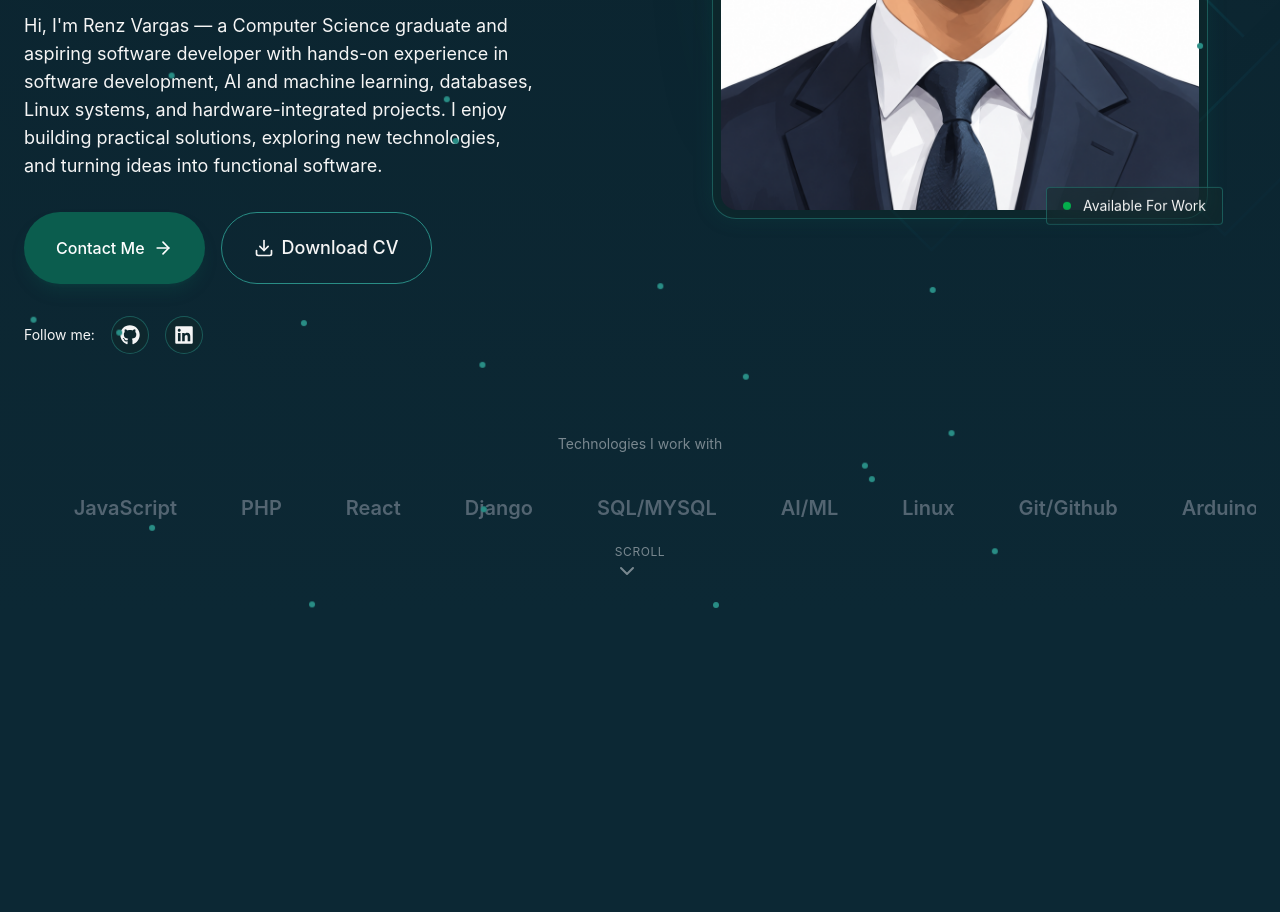
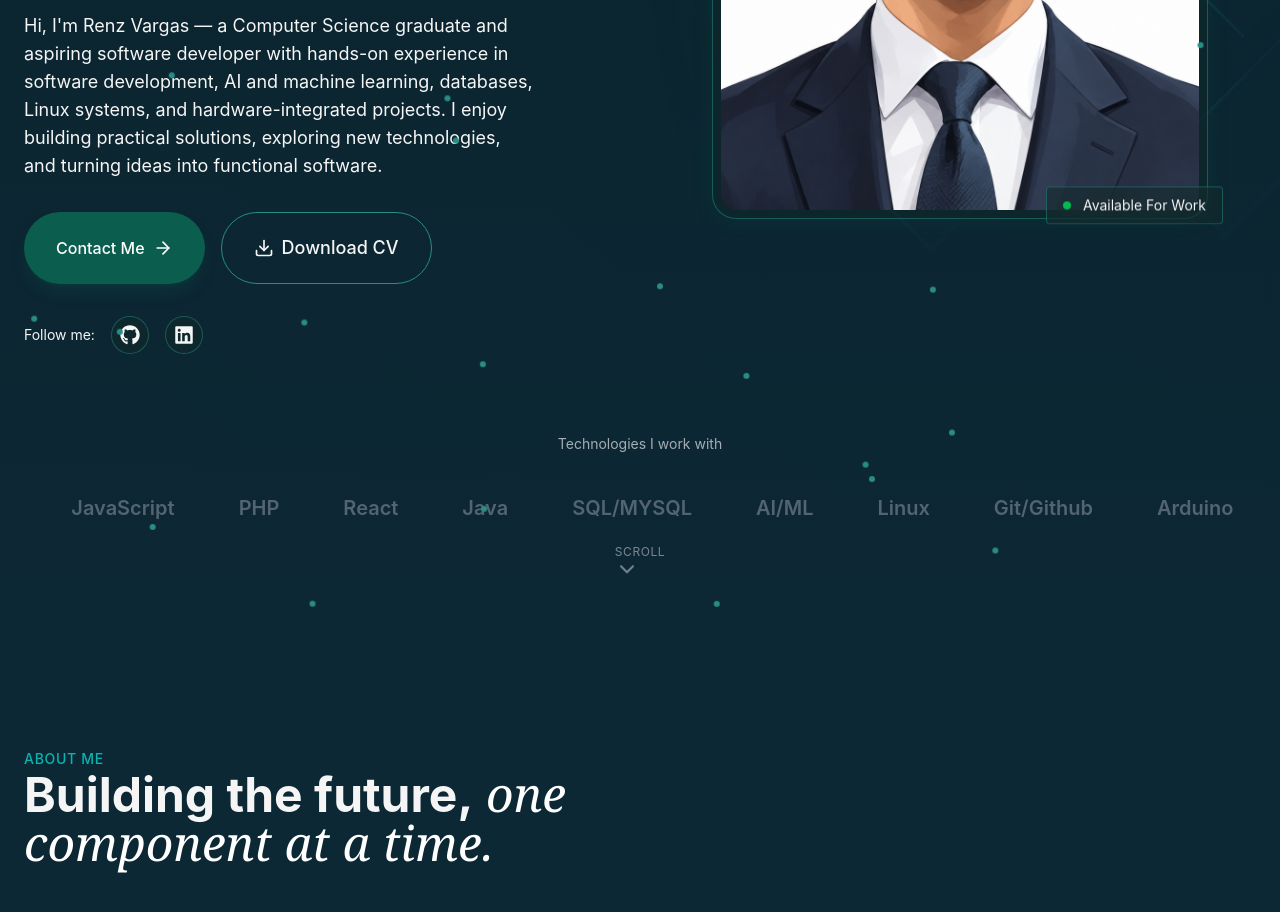
Before and after one commit to Primiyukii/Portfolio, a React (Vite) app: page / in a window 1280 px wide. Shown: the part 660-1572 px from the top of the page. Before the commit the page ends 1278 px from the top, so only its background shows below. Built offline with nearby package versions, Linux system fonts and the light colour scheme.

Commit message:
About Section

```diff
--- a/src/index.css
+++ b/src/index.css
@@ -4,13 +4,13 @@
   --color-background: #0c2834;
   --color-foreground: #f5f5f5;
 
-  --color-card: #141a1f;
+  --color-card: #1f394f;
 
   --color-primary: #0b5d4e;
   --color-primary-foreground: #fbfbfb;
 
   --color-secondary: #55b8f6;
-  --color-secondary-foreground: #1b2f2e;
+  --color-secondary-foreground: #09b5af;
 
   --color-muted: #718096;
   --color-muted-foreground: #f5f5f5;
--- a/src/layout/Navbar.jsx
+++ b/src/layout/Navbar.jsx
@@ -29,7 +29,7 @@ export const Navbar = () => {
     return (
     <header
         className={`fixed top-0 left-0 right-0 transition-all duration-300 z-50 ${
-        isScrolled ? "bg-background/80 backdrop-blur-sm border-b border-border" : ""
+        isScrolled ? "bg-surface/70 backdrop-blur-md" : ""
         }`}
     >
         <nav className="container mx-auto px-4 flex items-center justify-between">
@@ -65,11 +65,15 @@ export const Navbar = () => {
             <div className="md:hidden glass-strong animate-fade-in rounded-lg mt-2 py-4">
                 <div className="container mx-auto px-4 flex flex-col items-center gap-2">
                     {navLinks.map((link, index) => (
-                        <a href={link.href} key={index} className="text-lg text-muted-foreground py-2 px-4 hover:text-blue-500 transition-colors duration-300 hover:bg-color-surface rounded-full">
-                            {link.label}
+                        <a href={link.href}
+                        onClick={() => setIsMobileMenuOpen(false)}
+                        key={index} className="text-lg text-muted-foreground py-2 px-4 hover:text-blue-500 transition-colors duration-300 hover:bg-color-surface rounded-full">
+                        {link.label}
                         </a>
                     ))}
-                    <Button size="medium" className="mt-2">Contact Me</Button>
+                    <Button
+                    onClick={() => setIsMobileMenuOpen(false)}
+                    size="medium" className="mt-2">Contact Me</Button>
                 </div>
             </div>
         )}
--- a/src/sections/About.jsx
+++ b/src/sections/About.jsx
@@ -1,3 +1,49 @@
+import { Code2, Brain, Wrench, Shield } from "lucide-react";
+
+const highlights = [
+  {
+    icon: Code2,
+    title: "Software Development",
+    description:
+      "Building practical applications using Python, PHP, JavaScript, and modern development technologies.",
+  },
+  {
+    icon: Brain,
+    title: "AI & Machine Learning",
+    description:
+      "Exploring AI, computer vision, and machine learning to develop solutions for real-world problems.",
+  },
+  {
+    icon: Wrench,
+    title: "Technical Problem Solving",
+    description:
+      "Applying troubleshooting, system maintenance, and analytical skills to solve software and technology-related issues.",
+  },
+  {
+    icon: Shield,
+    title: "Systems & Security",
+    description:
+      "Building a strong foundation in Linux, systems, networking, embbeded technologies, and security-focused technologies.",
+  },
+];
+
 export const About = () => {
-  return <section></section>
-}
+  return (
+  <section id="about" className="py-32 relative overflow-hidden">
+    <div className="container mx-auto px-6 relative z-10">
+      <div className="grid lg:grid-cols-2 gap-16 items-center">
+        <div classname="space-y-8">
+          <div className="animate-fade-in">
+            <span className="text-secondary-foreground text-sm font-medium tracking-wider uppercase">About Me</span>
+          </div>
+
+          <h2 className="text-4xl md:text-5xl font-bold lending-tight animate-fade-in animation-delay-100">
+            Building the future,
+           <span className="font-serif italic font-normal text-white"> one component at a time.</span>
+          </h2>
+        </div>
+      </div>
+    </div>
+  </section>
+  );
+};
--- a/src/sections/Hero.jsx
+++ b/src/sections/Hero.jsx
@@ -8,13 +8,15 @@ const skills = [
   "JavaScript",
   "PHP",
   "React",
-  "Django",
+  "Java",
   "SQL/MYSQL",
   "AI/ML",
   "Linux",
   "Git/Github",
   "Arduino",
   "ESP32",
+  "C++",
+  "Laravel",
 ];
 
 const socials = [
@@ -143,7 +145,7 @@ export const Hero = () => {
           </div>
 
           <div className="mt-20 animate-fade-in animation-delay-600">
-            <p className="text-sm mb-6 text-center text-gray-200/50">Technologies I work with</p>
+            <p className="text-sm mb-6 text-center text-gray-200/70">Technologies I work with</p>
             <div className="relative overflow-hidden">
               <div className="flex animate-marquee">
                 {[...skills, ...skills].map((skill, idx) => (
```
